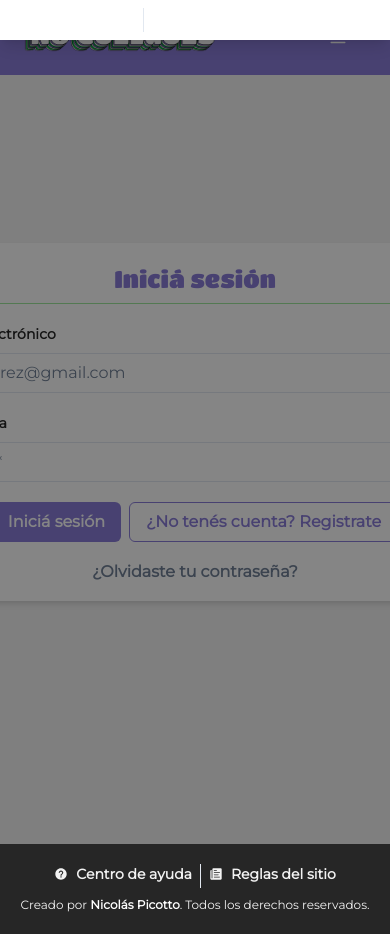
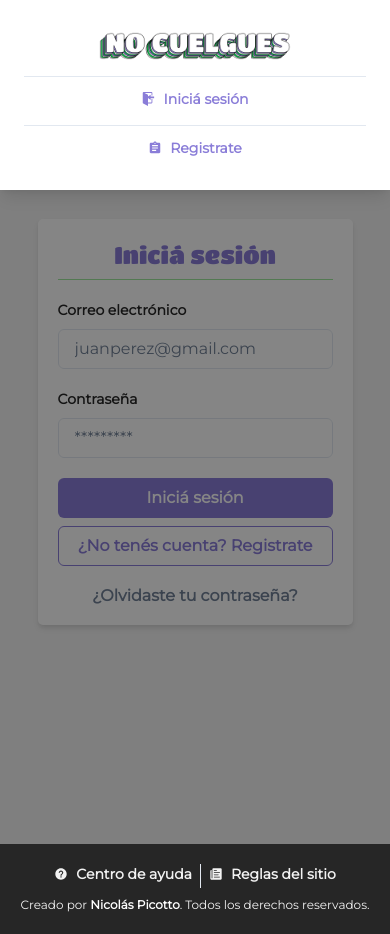
Before and after one commit to NicoPicotto/Ropita-Deheza, a React (Create React App) app: page /login in a window 390 px wide. Both pictures are taken after a click on the button 337 px from the left and 37 px from the top of the page. Built offline with nearby package versions, Linux system fonts and the light colour scheme; no server answers.

Commit message:
Responsive y error page

```diff
--- a/src/App.js
+++ b/src/App.js
@@ -16,6 +16,7 @@ import ScrolToTop from './Components/ScrollToTop/ScrollToTop';
 import "@fontsource/titan-one"
 import "@fontsource/montserrat"
 import ReglasView from './Views/ReglasView';
+import ErrorPage from './Views/ErrorPage';
 
 const App = () => {
 	return (
@@ -28,11 +29,12 @@ const App = () => {
 						<Route path='/' element={<HomeView />} />
 						<Route path='/login' element={<LoginView />} />
 						<Route path='/register' element={<RegisterView />} />
-						<Route path='/:id' element={<ProfileView />} />
+						<Route path='/usuario/:id' element={<ProfileView />} />
 						<Route path='/nuevo' element={<AgregarProductoView />} />
 						<Route path='/producto/:id' element={<ProductoView />} />
 						<Route path='/ayuda' element={<HelpView />} />
 						<Route path='/reglas' element={<ReglasView />} />
+						<Route path='*' element={<ErrorPage />} />
 					</Routes>
 					<Footer />
 				</Router>
--- a/src/Components/Auth/LoginComponent.js
+++ b/src/Components/Auth/LoginComponent.js
@@ -9,11 +9,12 @@ import {
 	Divider,
 	Text,
 	Link,
+	useMediaQuery,
 } from '@chakra-ui/react';
 import { Link as ReachLink } from 'react-router-dom';
 
 const LoginComponent = () => {
-	const { login, resetPassword, isLoading } = useAuth();
+	const { login, resetPassword } = useAuth();
 	const [user, setUser] = useState({
 		email: '',
 		password: '',
@@ -21,6 +22,7 @@ const LoginComponent = () => {
 
 	const [error, setError] = useState('');
 	const navigate = useNavigate();
+	const [isMobile] = useMediaQuery('(max-width: 1100px)');
 
 	const submitHandler = async (e) => {
 		e.preventDefault();
@@ -40,20 +42,21 @@ const LoginComponent = () => {
 			await resetPassword(user.email);
 			setError('Te enviamos un correo para resetear tu password.');
 		} catch (error) {
-			setError("Email inválido.");
+			setError('Email inválido.');
 		}
 	};
 
 	return (
 		<Stack
-			spacing={5}
 			align='center'
+			w={isMobile ? '90%' : 'xl'}
 			bgColor='white'
 			borderRadius={5}
-			w='xl'
 			p={5}
 			shadow='md'
+			justify='space-between'
 			as='form'
+			spacing={5}
 			onSubmit={submitHandler}
 		>
 			<Stack w='100%' align='center'>
@@ -103,12 +106,28 @@ const LoginComponent = () => {
 					</Text>
 				)}
 			</Stack>
-			<Stack direction='row'>
-				<Button type='submit' color='white' bgColor="segundo" _hover={{bgColor: "cuarto"}}>
+			<Stack direction={isMobile ? 'column' : 'row'} w={isMobile && "100%"}>
+				<Button
+					type='submit'
+					color='white'
+					bgColor='segundo'
+					_hover={{ bgColor: 'cuarto' }}
+				>
 					Iniciá sesión
 				</Button>
-				<Link as={ReachLink} to='/register' _hover={{}}>
-					<Button color='segundo' variant='outline' borderColor="segundo" _hover={{bgColor: "cuarto", borderColor: "transparent", color: "white"}}>
+				<Link as={ReachLink} to='/register' _hover={{}} >
+					<Button
+						color='segundo'
+						w={isMobile && "100%"}
+						variant='outline'
+						borderColor='segundo'
+
+						_hover={{
+							bgColor: 'cuarto',
+							borderColor: 'transparent',
+							color: 'white',
+						}}
+					>
 						¿No tenés cuenta? Registrate
 					</Button>
 				</Link>
--- a/src/Components/Auth/RegisterComponent.js
+++ b/src/Components/Auth/RegisterComponent.js
@@ -13,6 +13,7 @@ import {
 	useToast,
 	Spinner,
 	Text,
+	useMediaQuery
 } from '@chakra-ui/react';
 import { Link as ReachLink } from 'react-router-dom';
 
@@ -29,8 +30,10 @@ const RegisterComponent = () => {
 	const [apellido, setApellido] = useState('');
 	const [telefono, setTelefono] = useState('');
 	const [isLoading, setIsLoading] = useState(false);
+
 	const toast = useToast();
 	const navigate = useNavigate();
+	const [isMobile] = useMediaQuery('(max-width: 1100px)');
 
 	const submitHandler = async (e) => {
 		e.preventDefault();
@@ -68,14 +71,15 @@ const RegisterComponent = () => {
 
 	return (
 		<Stack
-			spacing={5}
 			align='center'
+			w={isMobile ? '90%' : 'xl'}
 			bgColor='white'
 			borderRadius={5}
-			w='xl'
 			p={5}
 			shadow='md'
+			justify='space-between'
 			as='form'
+			spacing={5}
 			onSubmit={submitHandler}
 		>
 			<Stack align='center' w='100%'>
@@ -177,12 +181,12 @@ const RegisterComponent = () => {
 				)}
 			</Stack>
 			{!userUid && (
-				<Stack direction='row'>
+				<Stack direction={isMobile ? 'column' : 'row'} w={isMobile && "100%"}>
 					<Button type='submit' color='white' bgColor="segundo" _hover={{bgColor: "cuarto"}}>
 						Registrate
 					</Button>
 					<Link as={ReachLink} to='/login' _hover={{}}>
-						<Button color='segundo' variant='outline' borderColor="segundo" _hover={{bgColor: "cuarto", borderColor: "transparent", color: "white"}}>
+						<Button color='segundo' variant='outline' borderColor="segundo" w={isMobile && "100%"} _hover={{bgColor: "cuarto", borderColor: "transparent", color: "white"}}>
 							¿Ya tenés cuenta? Iniciá sesión
 						</Button>
 					</Link>
--- a/src/Components/ModalStart/ModalStart.js
+++ b/src/Components/ModalStart/ModalStart.js
@@ -1,20 +1,17 @@
 import React, { useState, useEffect } from 'react';
 import {
 	Modal,
-	ModalHeader,
 	ModalOverlay,
 	ModalFooter,
 	ModalContent,
-	Button,
 	Image,
 	ModalBody,
 	useDisclosure,
 	Highlight,
-	Text,
 	Stack,
 	Radio,
 	RadioGroup,
-	Flex,
+	useMediaQuery,
 } from '@chakra-ui/react';
 import modal1 from '../../modal1.png';
 import modal2 from '../../modal2.png';
@@ -22,6 +19,7 @@ import modal3 from '../../modal3.png';
 
 const ModalStart = () => {
 	const { isOpen, onOpen, onClose } = useDisclosure();
+	const [isMobile] = useMediaQuery('(max-width: 1100px)');
 	const [value, setValue] = useState('1');
 
 	useEffect(() => {
@@ -43,7 +41,7 @@ const ModalStart = () => {
 			motionPreset='slideInBottom'
 		>
 			<ModalOverlay />
-			<ModalContent align='center'>
+			<ModalContent align='center' w={isMobile && '80%'}>
 				<ModalBody align='center'>
 					<Stack display={value == 1 ? 'block' : 'none'}>
 						<Image w='80%' src={modal1} />
@@ -60,7 +58,7 @@ const ModalStart = () => {
 					<Stack display={value == 2 ? 'block' : 'none'}>
 						<Image w='80%' src={modal2} />
 						<Highlight
-							query={['no es necesario que te registres', ' propietario']}
+							query={['no es necesario', ' propietario']}
 							styles={{ fontWeight: 'bolder', color: 'segundo' }}
 						>
 							Si te interesa algún producto publicado, no es necesario que te
--- a/src/Components/Navbar/Navbar.js
+++ b/src/Components/Navbar/Navbar.js
@@ -123,7 +123,11 @@ const Navbar = () => {
 													Agregar
 												</Button>
 											</Link>
-											<Link as={ReachLink} to={`/${userUid}`} _hover={{}}>
+											<Link
+												as={ReachLink}
+												to={`/usuario/${userUid}`}
+												_hover={{}}
+											>
 												<Button
 													leftIcon={<BsPersonFill />}
 													size='sm'
@@ -146,15 +150,26 @@ const Navbar = () => {
 										</Stack>
 									) : (
 										<Stack
-											direction='row'
+											direction='column'
 											divider={<StackDivider />}
 											spacing={3}
+											paddingBlock={5}
+											align='center'
 										>
+											<Link as={ReachLink} to='/'>
+												<Image
+													src={logo2}
+													w={colorChange ? '150px' : '200px'}
+													objectFit='contain'
+													transition='0.3s'
+													onClick={onClose}
+												/>
+											</Link>
 											<Link as={ReachLink} to={'/login'} _hover={{}}>
 												<Button
 													size='sm'
 													variant='link'
-													color='white'
+													color='segundo'
 													leftIcon={<GoSignIn />}
 												>
 													Iniciá sesión
@@ -164,7 +179,7 @@ const Navbar = () => {
 												<Button
 													size='sm'
 													variant='link'
-													color='white'
+													color='segundo'
 													leftIcon={<MdAssignment />}
 												>
 													Registrate
--- /dev/null
+++ b/src/Views/ErrorPage.js
@@ -0,0 +1,13 @@
+import React from 'react';
+import { Stack, Heading, Text } from '@chakra-ui/react';
+
+const ErrorPage = () => {
+	return (
+		<Stack bgColor='fondo' h='100vh' align='center' justify='center'>
+			<Heading overflow="hidden" color="segundo">Oops :(</Heading>
+			<Text color="tercero">La página que buscás no existe.</Text>
+		</Stack>
+	);
+};
+
+export default ErrorPage;
--- a/src/Views/LoginView.js
+++ b/src/Views/LoginView.js
@@ -1,13 +1,23 @@
-import React from 'react'
-import { Stack } from '@chakra-ui/react';
+import React from 'react';
+import { Stack, useMediaQuery } from '@chakra-ui/react';
 import LoginComponent from '../Components/Auth/LoginComponent';
 
 const LoginView = () => {
-  return (
-    <Stack bgColor='fondo' h='100vh' align='center' justify="center">
-        <LoginComponent />
-    </Stack>
-  )
-}
+	const [isMobile] = useMediaQuery('(max-width: 1100px)');
 
-export default LoginView
+	return (
+		<Stack
+			bgColor='fondo'
+			justify='center'
+			p={5}
+			w='100vw'
+			spacing={5}
+			align='center'
+			h='100vh'
+		>
+			<LoginComponent />
+		</Stack>
+	);
+};
+
+export default LoginView;
--- a/src/Views/RegisterView.js
+++ b/src/Views/RegisterView.js
@@ -1,10 +1,17 @@
 import React from 'react';
-import { Stack } from '@chakra-ui/react';
+import { Stack, useMediaQuery } from '@chakra-ui/react';
 import RegisterComponent from '../Components/Auth/RegisterComponent';
 
 const RegisterView = () => {
+	const [isMobile] = useMediaQuery('(max-width: 1100px)');
 	return (
-		<Stack bgColor='fondo' h='100vh' align='center' justify="center">
+		<Stack bgColor='fondo'
+		justify='center'
+		p={5}
+		w='100vw'
+		spacing={5}
+		align='center'
+		h='100vh'>
 			<RegisterComponent />
 		</Stack>
 	);
```
